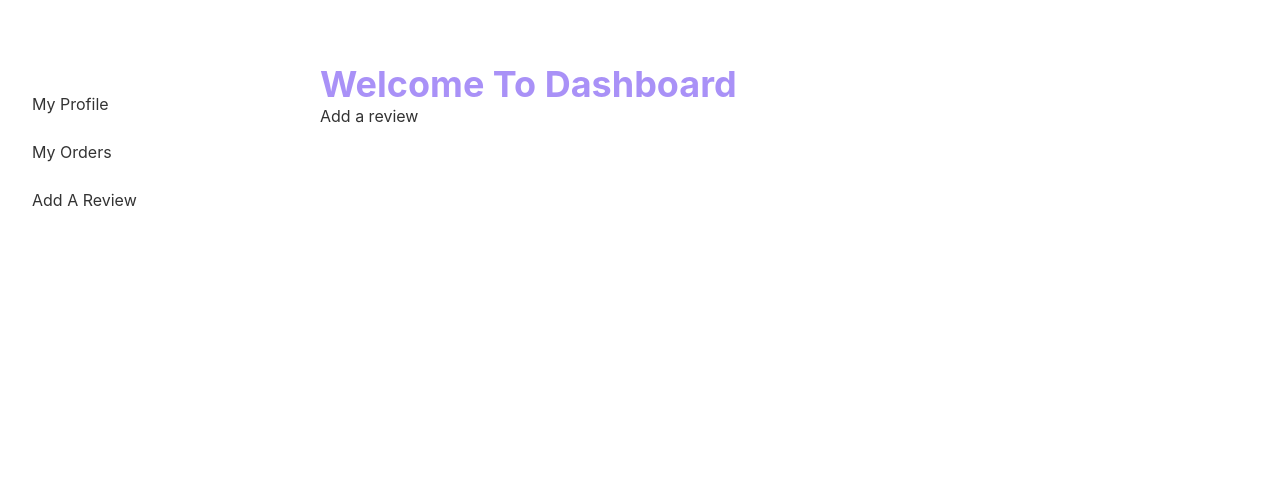
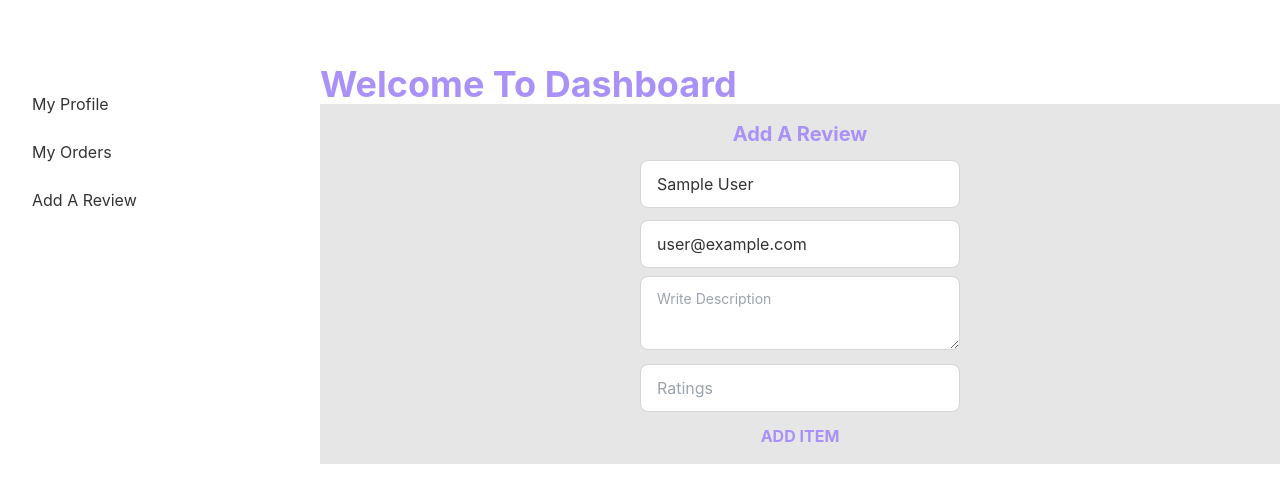
Before and after one commit to abdurrahaman4363/manufacturer-client-assign-12, a React (Create React App) app: page /dashboard/addReview in a window 1280 px wide. Shown: the top 502 px of the page. Built offline with nearby package versions, Linux system fonts and the light colour scheme; no server answers; sample sign-in values are in the browser's storage.

Commit message:
usetoken crated

```diff
--- a/package.json
+++ b/package.json
@@ -6,6 +6,7 @@
     "@testing-library/jest-dom": "^5.16.4",
     "@testing-library/react": "^13.2.0",
     "@testing-library/user-event": "^13.5.0",
+    "axios": "^0.27.2",
     "daisyui": "^2.15.0",
     "firebase": "^9.8.1",
     "react": "^18.1.0",
@@ -15,6 +16,7 @@
     "react-query": "^3.39.0",
     "react-router-dom": "^6.3.0",
     "react-scripts": "5.0.1",
+    "react-toastify": "^9.0.1",
     "web-vitals": "^2.1.4"
   },
   "scripts": {
--- a/src/App.js
+++ b/src/App.js
@@ -13,6 +13,8 @@ import Dashboard from './Pages/Dashboard/Dashboard';
 import MyProfile from './Pages/Dashboard/MyProfile';
 import AddReview from './Pages/Dashboard/AddReview';
 import MyOrders from './Pages/Dashboard/MyOrders';
+import { ToastContainer} from 'react-toastify';
+import 'react-toastify/dist/ReactToastify.css';
 
 function App() {
   return (
@@ -41,6 +43,7 @@ function App() {
         </Route>
         <Route path="*" element={<NotFound />} />
       </Routes>
+      <ToastContainer></ToastContainer>
     </div>
   );
 }
--- a/src/Pages/Dashboard/AddReview.js
+++ b/src/Pages/Dashboard/AddReview.js
@@ -1,10 +1,65 @@
 import React from 'react';
+import { useAuthState } from 'react-firebase-hooks/auth';
+import auth from '../../firebase.init';
+import axios from 'axios';
+import { toast } from 'react-toastify';
 
-const AddReview = () => {
+
+const AddReview = (event) => {
+    const [user] = useAuthState(auth);
+
+
+
+
+    const handleAddItem = event => {
+        event.preventDefault();
+        const  ratings = event.target.ratings.value;
+        const addItem = {
+            name: user.displayName,
+            email: user.email,
+            description: event.target.description.value,
+            ratings: event.target.ratings.value,
+        }
+
+        if(ratings > -1 && ratings <6 ){
+            axios.post('http://localhost:5000/review', addItem)
+
+            .then(Response => {
+                const { data } = Response;
+                if (data.insertedId) {
+                    console.log(data)
+
+                    toast('Review is added!!!')
+                    event.target.reset();
+                }
+            })
+        }
+        else{
+            toast('ratings is not valid!!!')
+
+        }
+
+    }
+
     return (
-        <div>
-            <h1>Add a review</h1>
-        </div>
+            <div class="hero bg-base-200">
+
+                <div class="hero-content text-center">
+                    <div class="max-w-md">
+                        <h2 className='text-xl text-primary font-bold'>Add A Review</h2>
+                        <form onSubmit={handleAddItem} className='register'>
+                            <input type="text" name="name" value={user?.displayName} placeholder="Type here" class="input input-bordered w-full max-w-xs my-3" />
+                            <input type="email" value={user?.email} name="email" placeholder="Type here" class="input input-bordered w-full max-w-xs" />
+                            <textarea class="textarea textarea-bordered w-full max-w-xs my-2" name="description" placeholder="Write Description"></textarea>
+                            <input className='input input-bordered w-full max-w-xs mb-3' type="number" name="ratings" placeholder='Ratings' id="" /><br />
+                            <input className='w-full max-w-xs text-primary uppercase font-bold' type="submit" value="Add item" />
+
+                        </form>
+
+                    </div>
+                </div>
+
+            </div>
     );
 };
 
--- /dev/null
+++ b/src/Pages/Home/Review.js
@@ -0,0 +1,18 @@
+import React from 'react';
+import { Link } from 'react-router-dom';
+
+const Review = ({ review }) => {
+    const {name, email, ratings,description} = review;
+    return (
+        <div class="card lg:max-w-lg bg-base-100 shadow-xl">
+            <div class="card-body">
+                <h2 class="card-title">{name}</h2>
+                <p>Email: {email}</p>
+                <p>Ratings: {ratings}</p>
+                <p>Description: {description}</p>
+            </div>
+        </div>
+    );
+};
+
+export default Review;
--- a/src/Pages/Home/Reviews.js
+++ b/src/Pages/Home/Reviews.js
@@ -1,9 +1,30 @@
-import React from 'react';
+import React, { useEffect, useState } from 'react';
+import { useQuery } from 'react-query';
+import Loading from '../Shared/Loading';
+import Review from './Review';
 
 const Reviews = () => {
+    const [reviews, setReviews] = useState([]);
+
+    useEffect(()=>{
+         fetch('http://localhost:5000/review')
+         .then(res => res.json())
+         .then(data =>{
+            //   console.log(data);
+              setReviews(data.reverse());
+            })
+    },[])
     return (
         <div>
-            <h1 className='text-xl text-center my-10 font-bold text-purple-500'>Reviews</h1>
+            <h1 className='text-xl text-center my-10 font-bold text-purple-500'>Reviews : {reviews.length}</h1>
+            <div className='grid grid-cols-1 md:grid-cols-2 lg:grid-cols-3 gap-5'>
+                {
+                    reviews.map( review => <Review
+                        key={review._id}
+                        review={review}
+                        ></Review>)
+                }
+            </div>
         </div>
     );
 };
--- a/src/Pages/Home/Tools.js
+++ b/src/Pages/Home/Tools.js
@@ -8,7 +8,7 @@ const Tools = () => {
          fetch('http://localhost:5000/tool')
          .then(res => res.json())
          .then(data =>{
-              console.log(data);
+            //   console.log(data);
               setTools(data);
             })
     },[])
@@ -18,7 +18,7 @@ const Tools = () => {
             <h1 className='text-xl text-center my-10 font-bold text-purple-500'>Agriculture Tools</h1>
             <div className='grid grid-cols-1 md:grid-cols-2 lg:grid-cols-3 gap-5'>
                 {
-                    tools.map( tool => <Tool
+                    tools.slice(0,6).map( tool => <Tool
                         key={tool._id}
                         tool={tool}
                         ></Tool>)
--- a/src/Pages/Login/Login.js
+++ b/src/Pages/Login/Login.js
@@ -1,9 +1,10 @@
-import React from 'react';
+import React, { useEffect } from 'react';
 import { useSignInWithEmailAndPassword, useSignInWithGoogle } from 'react-firebase-hooks/auth';
 import auth from '../../firebase.init';
 import { useForm } from "react-hook-form";
 import Loading from '../Shared/Loading';
 import { Link, useLocation, useNavigate } from 'react-router-dom';
+import useToken from '../hooks/useToken';
 
 const Login = () => {
     const [signInWithGoogle, gUser, gLoading, gError] = useSignInWithGoogle(auth);
@@ -19,6 +20,16 @@ const Login = () => {
       let from = location.state?.from?.pathname || "/";
 
       let signInError;
+      const [token, setToken]=useToken(user ||  gUser)
+
+
+      useEffect(()=>{
+        if (token) {
+            // console.log(token);
+
+            navigate(from, { replace: true });
+        }
+      },[token, from, navigate])
 
       if(loading || gLoading){
           return <Loading></Loading>
@@ -28,10 +39,6 @@ const Login = () => {
         signInError = <p className='text-red-500'>{error?.message || gError?.message}</p>
       }
 
-    if (user ||  gUser) {
-        console.log(user || gUser);
-        navigate(from, { replace: true });
-    }
 
     const onSubmit = data => {
         console.log(data)
--- a/src/Pages/Login/SignUp.js
+++ b/src/Pages/Login/SignUp.js
@@ -4,6 +4,8 @@ import auth from '../../firebase.init';
 import { useForm } from "react-hook-form";
 import Loading from '../Shared/Loading';
 import { Link, useLocation, useNavigate } from 'react-router-dom';
+import useToken from '../hooks/useToken';
+
 
 const SignUp = () => {
     const [signInWithGoogle, gUser, gLoading, gError] = useSignInWithGoogle(auth);
@@ -18,9 +20,11 @@ const SignUp = () => {
     const [updateProfile, updating, UpdateError] = useUpdateProfile(auth);
     let signInError;
 
+
     const navigate = useNavigate();
     const location = useLocation();
     let from = location.state?.from?.pathname || "/";
+    const [token, setToken] = useToken(user || gUser)
 
     if (loading || gLoading || updating) {
         return <Loading></Loading>
@@ -30,8 +34,8 @@ const SignUp = () => {
         signInError = <p className='text-red-500'>{error?.message || gError?.message || UpdateError?.message}</p>
     }
 
-    if (user || gUser) {
-        console.log(user || gUser);
+    if (token) {
+
         navigate(from, { replace: true });
     }
 
@@ -40,8 +44,7 @@ const SignUp = () => {
         // console.log(data)
         await createUserWithEmailAndPassword(data.email, data.password);
         await updateProfile({ displayName: data.name });
-        // console.log('updated user');
-        navigate(from, { replace: true });
+
     };
     return (
         <div className='flex h-screen justify-center items-center'>
--- a/src/Pages/Shared/Navbar.js
+++ b/src/Pages/Shared/Navbar.js
@@ -8,6 +8,7 @@ const Navbar = () => {
     const [user, loading, error] = useAuthState(auth);
     const logout = () => {
         signOut(auth);
+        localStorage.removeItem('accessToken')
     };
 
 
--- /dev/null
+++ b/src/Pages/hooks/useToken.js
@@ -0,0 +1,28 @@
+import { useEffect, useState } from "react"
+
+const useToken = user =>{
+    const [token, setToken] = useState('');
+    useEffect(() => {
+      const email = user?.user?.email;
+      const currentUser = {email: email};
+      if(email){
+              fetch(`http://localhost:5000/user/${email}`,{
+                  method:'PUT',
+                  headers:{'content-type':'application/json'},
+                  body:JSON.stringify(currentUser)
+
+              })
+             .then(res => res.json())
+             .then(data => {
+                 console.log('inside the token', data)
+                 const accessToken = data.token;
+                 localStorage.setItem('accessToken',accessToken);
+                 setToken(accessToken)
+
+             })
+
+      }
+    },[user]);
+    return [token];
+}
+export default useToken;
```
Also changed, not shown: 1 other file (tests, documents, lock files or other folders).
